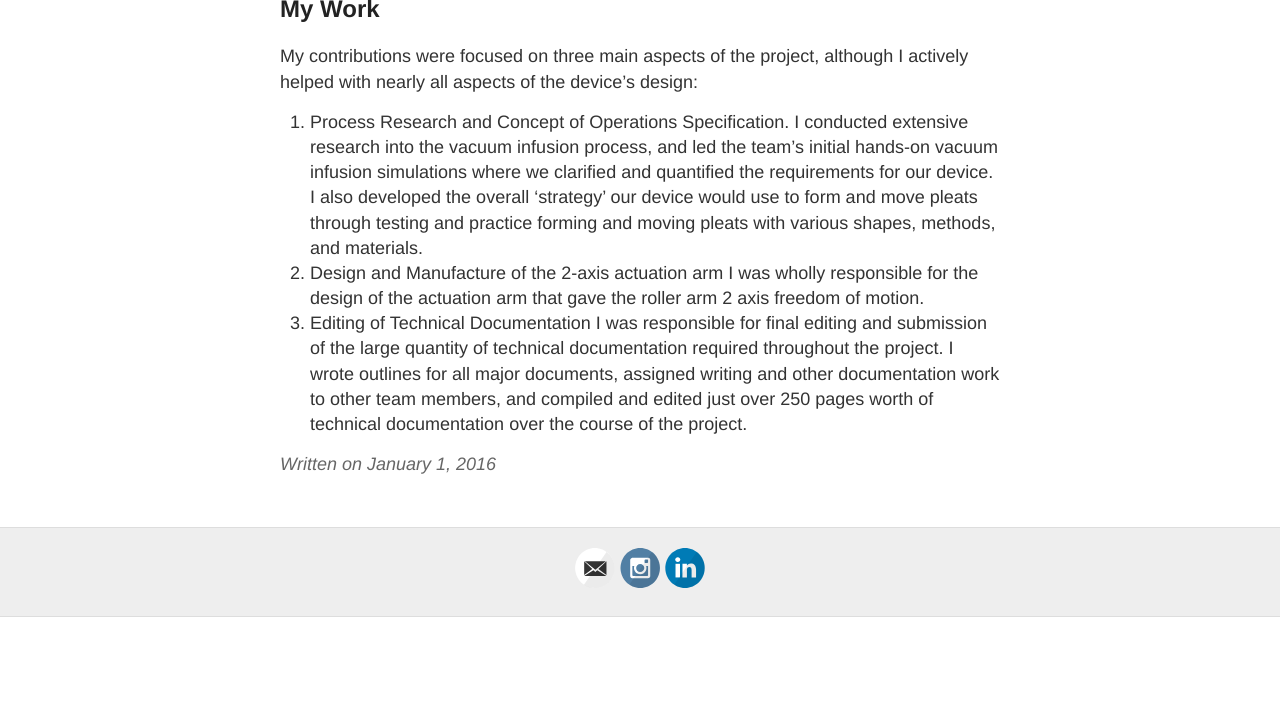
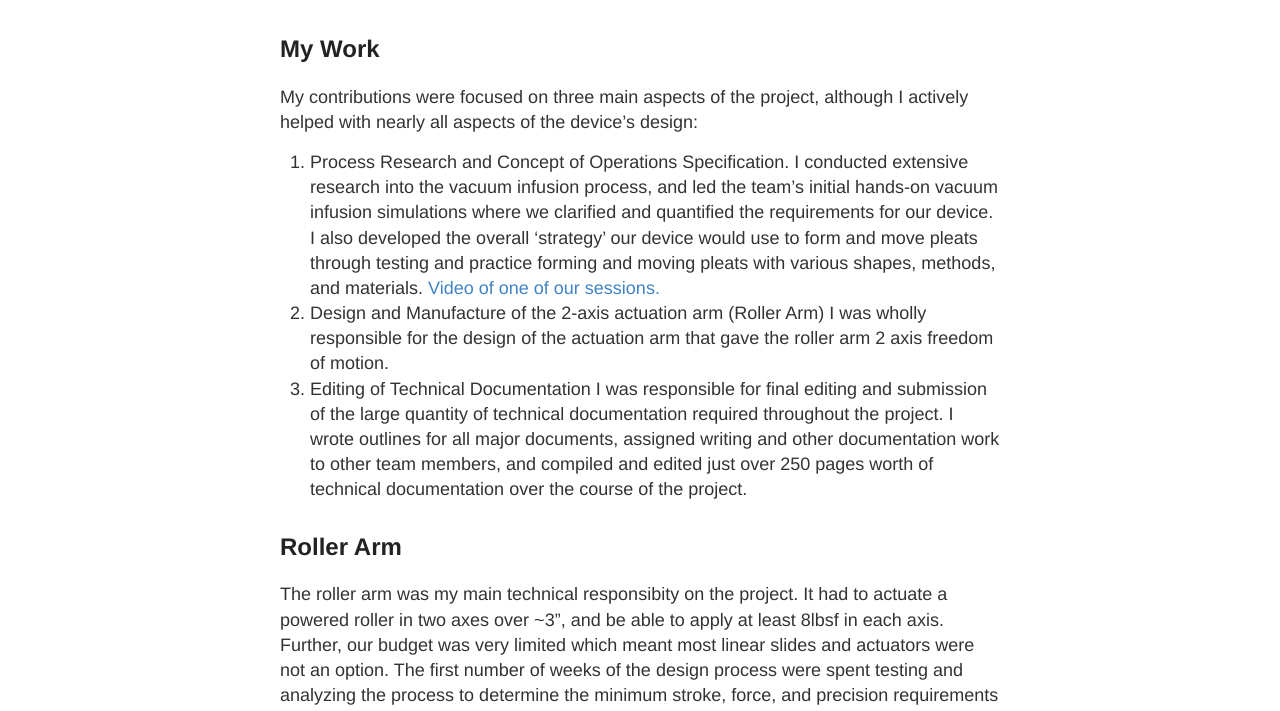
Before and after one commit to jorenj/jorenj.github.io, a Jekyll site: the page built from _posts/2016-01-01-VIMEE.md, in a window 1280 px wide and 1400 px high, scrolled down 1875 px. Shown: the top 711 px of the window. Built offline with Jekyll 4.4.1, drawn with Linux system fonts in a browser that asks for light colours; before the commit the page ends 2492 px from its top, so only the background shows below that; some of the changed text lies outside the part shown.

Commit message:
Added content and image references

```diff
--- a/_posts/2016-01-01-VIMEE.md
+++ b/_posts/2016-01-01-VIMEE.md
@@ -16,14 +16,25 @@
 ## The Device
 Our solution, called VIMEE, is an end effector with three main components: a wedge, an actuated composite belt, a roller system attached to an arm with two axes of freedom. The device is able to complete the pleating process in two steps: 1) gathering slack material using the wedge belt and 2) forming a pleat using both the wedge belt and the roller. Following the completion of the Capstone course, our clients at CARIS and DLR both expressed great interest for continuing the development of our prototype. The German Aerospace Center has also indicated their desire to improve and showcase our prototype at their annual conference in September.
 
+[Video showing VIMEE concept of operation.](https://drive.google.com/open?id=0B5GbKttLFIOpTGM3bk9yaW10Wm8)
+
 
 ![Render of VIMEE](/images/VIMEE/Render_three.png "Render of VIMEE")
 
 ## My Work
 My contributions were focused on three main aspects of the project, although I actively helped with nearly all aspects of the device's design:
 1. Process Research and Concept of Operations Specification.
-I conducted extensive research into the vacuum infusion process, and led the team's initial hands-on vacuum infusion simulations where we clarified and quantified the requirements for our device. I also developed the overall 'strategy' our device would use to form and move pleats through testing and practice forming and moving pleats with various shapes, methods, and materials.
-2. Design and Manufacture of the 2-axis actuation arm
+I conducted extensive research into the vacuum infusion process, and led the team's initial hands-on vacuum infusion simulations where we clarified and quantified the requirements for our device. I also developed the overall 'strategy' our device would use to form and move pleats through testing and practice forming and moving pleats with various shapes, methods, and materials. [Video of one of our sessions.](https://youtu.be/2NzTdo-pPYk?t=1m36s)
+2. Design and Manufacture of the 2-axis actuation arm (Roller Arm)
 I was wholly responsible for the design of the actuation arm that gave the roller arm 2 axis freedom of motion.
 3. Editing of Technical Documentation
 I was responsible for final editing and submission of the large quantity of technical documentation required throughout the project. I wrote outlines for all major documents, assigned writing and other documentation work to other team members, and compiled and edited just over 250 pages worth of technical documentation over the course of the project.
+
+## Roller Arm
+The roller arm was my main technical responsibity on the project. It had to actuate a powered roller in two axes over ~3", and be able to apply at least 8lbsf in each axis. Further, our budget was very limited which meant most linear slides and actuators were not an option. The first number of weeks of the design process were spent testing and analyzing the process to determine the minimum stroke, force, and precision requirements for the actuation system.
+
+![Roller Arm](/images/VIMEE/Roller_Arm.png "Please Forgive the off-white background!")
+
+I selected two identical inexpensive linear actuators manufacture by Actuonix that had the required stroke length and force. For the horizontal slide, an aluminum U-channel was machined down to a low profile, and a vertical stop was epoxied onto the sides of the U to constrain the slide plate vertically. The slide plate was a machined rectangle of low-friction HDPE. The actuators were fixed to the slide plate and horizontal slide via 3d printed housings. For the vertical actuator connections, I waterjet and bent a piece of sheet metal that connected the vertical actuator to two aluminum rods, which I threaded for a secure connection.
+
+Overall, the roller arm design met minimum requirements and came in under budget. A future version should likely implement much lower profile actuators and stiffer vertical linkages.
```
